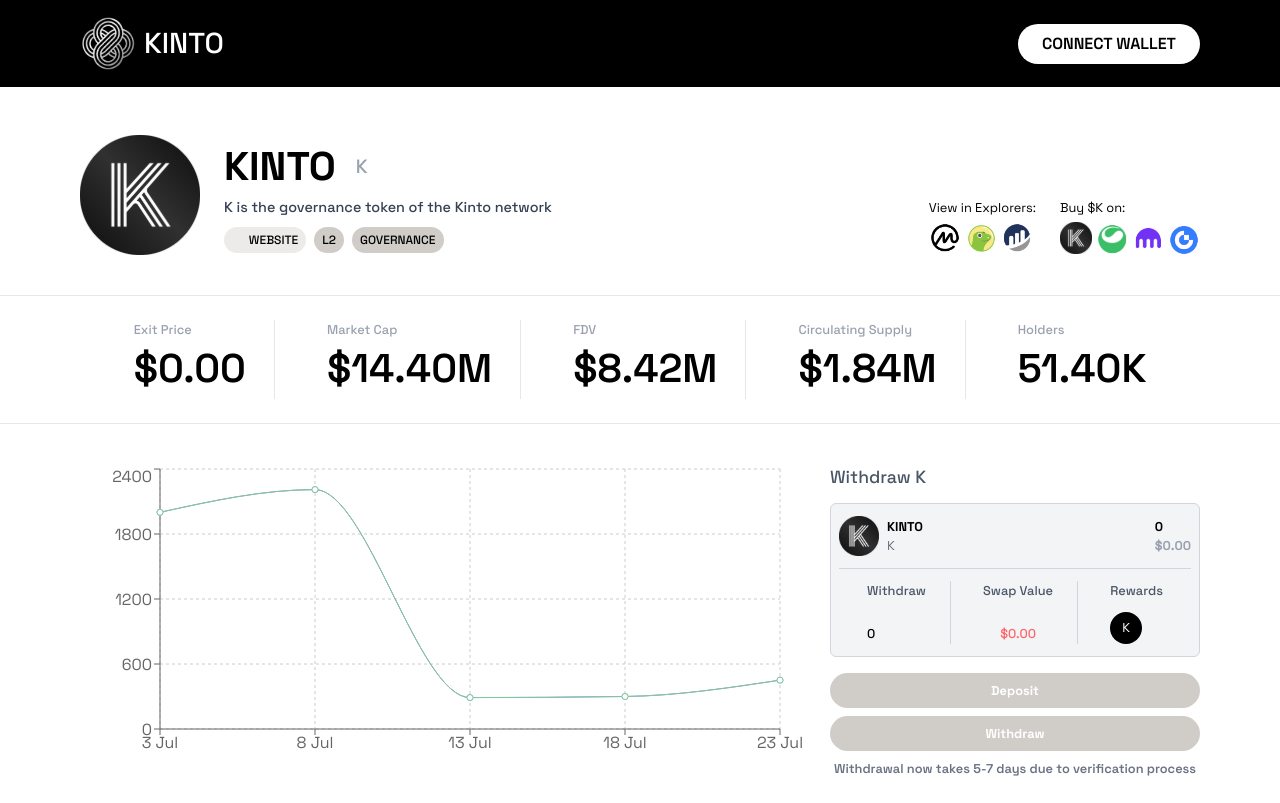
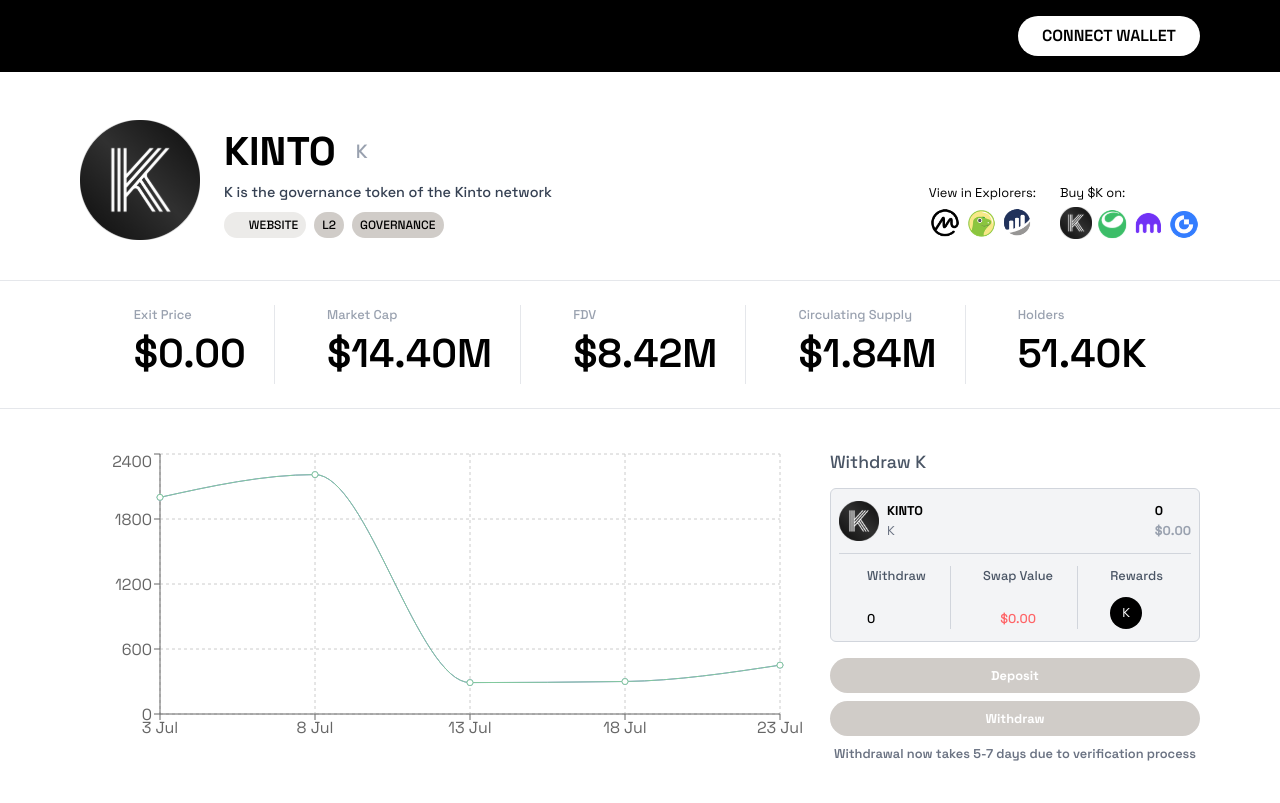
Before and after one commit to otizgit/Kinclone, a React (Vite) app: page / in a window 1280 px wide. Built offline with nearby package versions, Linux system fonts and the light colour scheme; some icons are missing.

Commit message:
connected state fix

```diff
--- a/src/App.jsx
+++ b/src/App.jsx
@@ -16,7 +16,9 @@
 import cryptone from "../src/assets/cryptone.png";
 import cryptwo from "../src/assets/cryptwo.png";
 import gate from "../src/assets/gate.png";
+import { useState } from "react";
 
+function App() {
   const data = [
     {
       name: "3 Jul",
@@ -40,15 +42,24 @@
     },
   ];
 
-function App() {
+  const [isConnected, setConnected] = useState(false);
+  console.log(isConnected);
+
   return (
     <main className="pb-6">
-      <header className="bg-black py-4 px-20 flex items-center mb-12 justify-between">
-        <div className="flex gap-2 items-center">
+      <header className="bg-black py-4 px-20 flex items-center mb-12 justify-end">
+        {/* <div className="flex gap-2 items-center">
           <img src="/public/kinto.png" className="w-14" alt="kinto logo" />
           <h1 className="text-white text-[1.8rem] font-medium">KINTO</h1>
-        </div>
-        <button className="uppercase px-6 py-2 font-semibold rounded-full bg-white">Connect Wallet</button>
+        </div> */}
+        <button
+          onClick={() => setConnected(true)}
+          className="uppercase px-6 py-2 font-semibold rounded-full bg-white"
+        >
+          {isConnected
+            ? "0xA2968399Cfc9A24E954Fb049dE1A8833a4a4Ec97"
+            : "Connect Wallet"}
+        </button>
       </header>
       <section className="px-20 flex justify-between items-end mb-10">
         <div className="flex items-center gap-6">
@@ -118,7 +129,11 @@
           <h2 className="text-gray-400 text-[0.8rem] font-medium">
             Exit Price
           </h2>
+          {isConnected ? (
+            <p className="text-[2.5rem] font-semibold">$5.47</p>
+          ) : (
             <p className="text-[2.5rem] font-semibold">$0.00</p>
+          )}
         </div>
         <div className="px-7 border-r-[0.1em] border-gray-200">
           <h2 className="text-gray-400 text-[0.8rem] font-medium">
@@ -186,14 +201,21 @@
                 </div>
               </div>
               <div>
-                {/* <h1 className="font-bold text-[0.8rem]">- 325.20K</h1> */}
+                {isConnected ? (
+                  <div>
+                    <h1 className="font-bold text-[0.8rem]">- 325.20K</h1>
+                    <p className="font-bold text-[0.8rem] text-gray-400">
+                      $1790.87
+                    </p>
+                  </div>
+                ) : (
+                  <div>
                     <h1 className="font-bold text-[0.8rem]">0</h1>
-                {/* <p className="font-bold text-[0.8rem] text-gray-400">
-                  $1790.87
-                </p> */}
                     <p className="font-bold text-[0.8rem] text-gray-400">
                       $0.00
                     </p>
+                  </div>
+                )}
               </div>
             </div>
 
@@ -202,19 +224,25 @@
                 <h1 className="text-[0.8rem] mb-6 text-gray-600 font-medium">
                   Withdraw
                 </h1>
-                {/* <p className="font-medium text-[0.8rem]">325.20 K</p> */}
+                {isConnected ? (
+                  <p className="font-medium text-[0.8rem]">325.20 K</p>
+                ) : (
                   <p className="font-medium text-[0.8rem]">0</p>
+                )}
               </div>
               <div className="px-6 border-r-[0.1em] border-gray-300">
                 <h1 className="text-[0.8rem] mb-6 text-gray-600 font-medium">
                   Swap Value
                 </h1>
-                {/* <p className="font-medium text-center text-[0.8rem] text-red-400">
+                {isConnected ? (
+                  <p className="font-medium text-center text-[0.8rem] text-red-400">
                     $1790.87
-                </p> */}
+                  </p>
+                ) : (
                   <p className="font-medium text-center text-[0.8rem] text-red-400">
                     $0.00
                   </p>
+                )}
               </div>
               <div className="px-6">
                 <h1 className="text-[0.8rem] mb-3 text-gray-600 font-medium">
```
Lines whose indentation alone changed are shown as unchanged.
